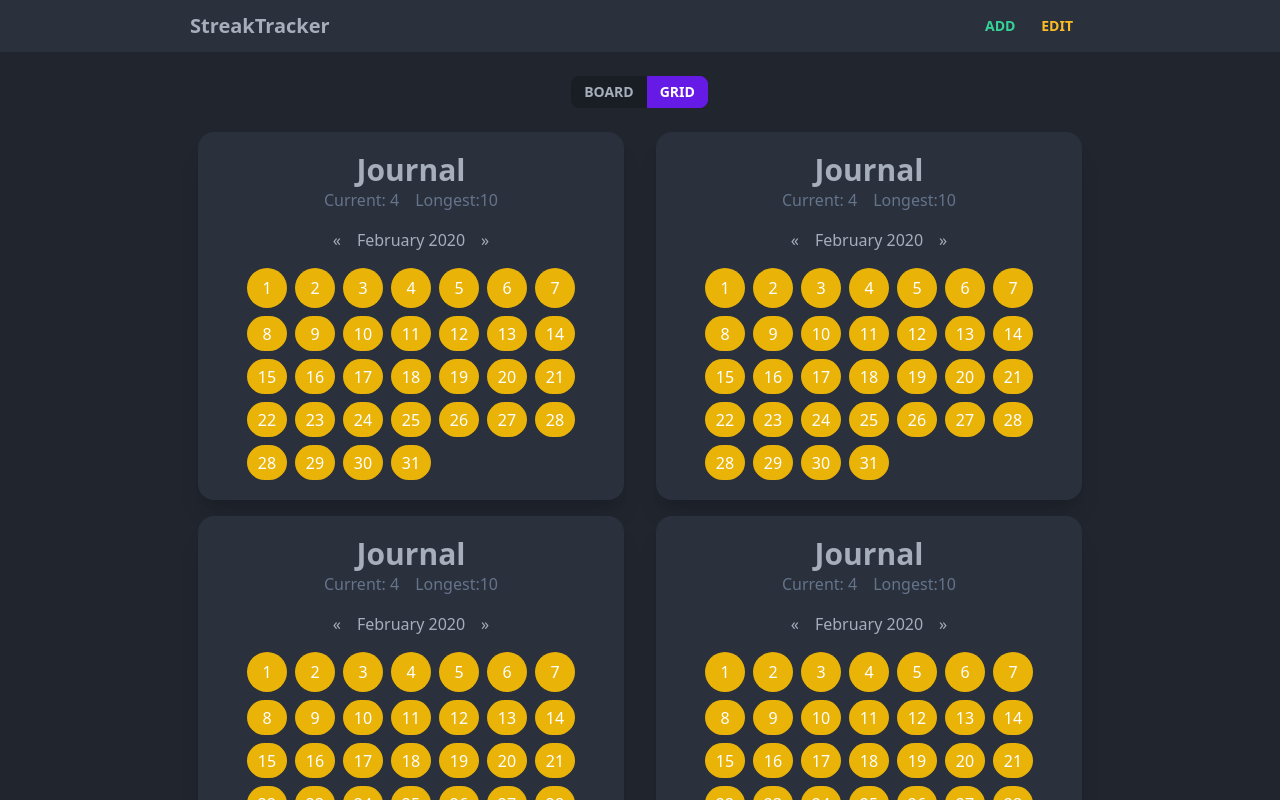
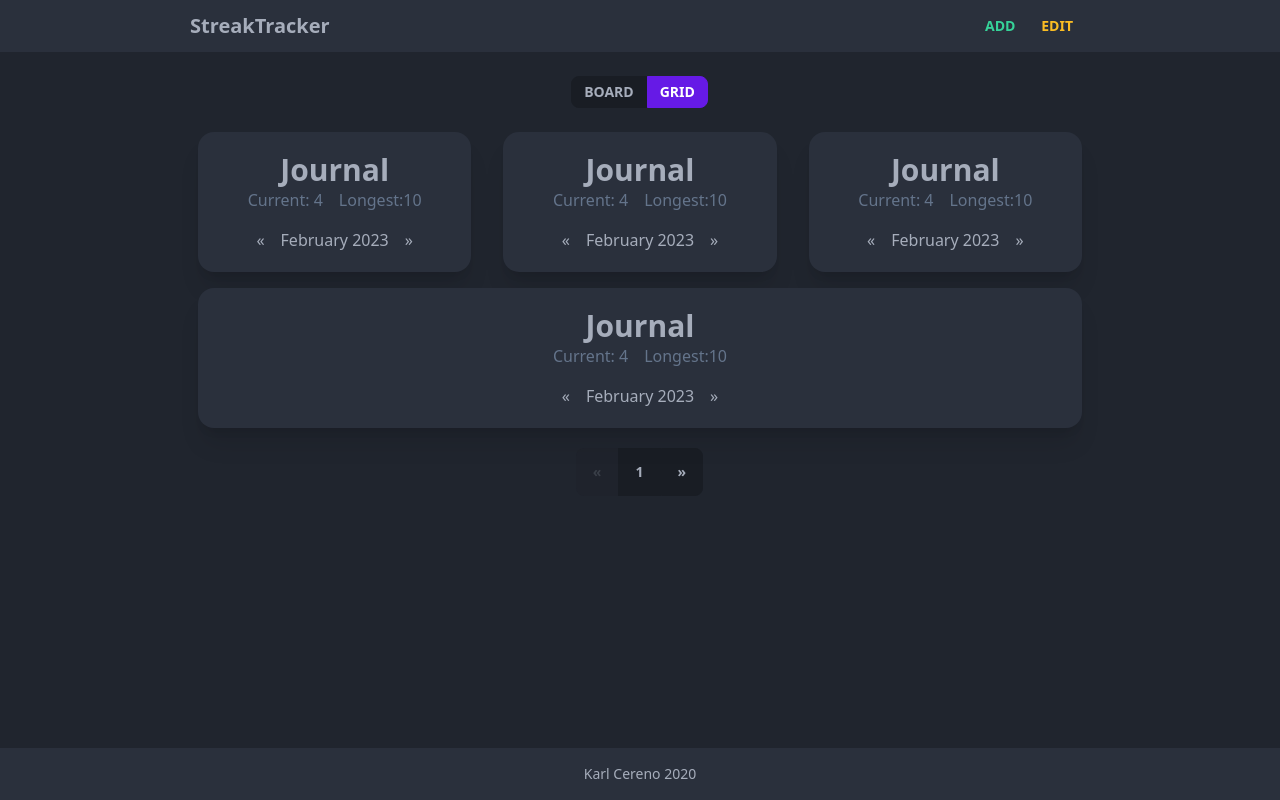
Before and after one commit to kcereno/streaks-habit-tracker, a React (Create React App) app: page / in a window 1280 px wide. Both pictures are taken after a click on the button "GRID". Shown: the top 800 px of the page. Built offline with nearby package versions, Linux system fonts and the light colour scheme.

Commit message:
Finish calendar control logic in HabitGridItem

```diff
--- /dev/null
+++ b/src/components/Calendar/Calender.tsx
@@ -0,0 +1,7 @@
+import React from 'react';
+
+function Calender() {
+  return <div>Calender</div>;
+}
+
+export default Calender;
--- a/src/components/HabitGridItem/HabitGridItem.tsx
+++ b/src/components/HabitGridItem/HabitGridItem.tsx
@@ -1,14 +1,41 @@
+/* eslint-disable @typescript-eslint/no-unused-expressions */
+/* eslint-disable max-len */
+/* eslint-disable @typescript-eslint/no-unused-vars */
 /* eslint-disable react/button-has-type */
-import { useContext } from 'react';
+import { useContext, useState, useEffect } from 'react';
 import AppContext from '../../store/AppContext/app-context';
+
+import { months } from '../../data/data';
 
 function HabitGridItem() {
   const { editMode } = useContext(AppContext);
+  const [monthNumber, setMonthNumber] = useState(0);
+  const [year, setYear] = useState(2023);
 
-  const days: number[] = [
-    1, 2, 3, 4, 5, 6, 7, 8, 9, 10, 11, 12, 13, 14, 15, 16, 17, 18, 19, 20, 21,
-    22, 23, 24, 25, 26, 27, 28, 29, 30, 31,
-  ];
+  useEffect(() => {
+    const today = new Date();
+    setMonthNumber(today.getMonth());
+    setYear(today.getFullYear());
+  }, []);
+
+  const handlePrevMonthButtonClick = () => {
+    if (monthNumber === 0) {
+      setMonthNumber(11);
+      setYear(year - 1);
+    } else {
+      setMonthNumber(monthNumber - 1);
+    }
+  };
+
+  const handleNextMonthButtonClick = () => {
+    if (monthNumber === 11) {
+      setMonthNumber(0);
+      setYear(year + 1);
+    } else {
+      setMonthNumber(monthNumber + 1);
+    }
+  };
+
   return (
     <div className="card card-compact grow w-full bg-base-100 shadow-xl mx-2 tablet:w-auto">
       {editMode && (
@@ -29,12 +56,16 @@ function HabitGridItem() {
         <div className="mt-4 ">
           {/* Calendar Controls */}
           <div className="flex justify-center gap-4">
-            <button className="">«</button>
-            <div className="text-center">February 2020</div>
-            <button className="">»</button>
+            <button className="" onClick={handlePrevMonthButtonClick}>
+              «
+            </button>
+            <div className="text-center">{`${months[monthNumber]} ${year}`}</div>
+            <button className="" onClick={handleNextMonthButtonClick}>
+              »
+            </button>
           </div>
           {/* Grid Calendar */}
-          <div className="flex justify-center mt-2">
+          {/* <div className="flex justify-center mt-2">
             <div className="flex flex-col gap-2 text-center text-white mt-2">
               <div className="flex flex-wrap gap-2">
                 {days
@@ -100,7 +131,7 @@ function HabitGridItem() {
                 })}
               </div>
             </div>
-          </div>
+          </div> */}
         </div>
       </div>
     </div>
--- a/src/data/data.tsx
+++ b/src/data/data.tsx
@@ -105,3 +105,18 @@ const mockHabits: HabitI[] = [
 ];
 
 export default mockHabits;
+
+export const months = [
+  'January',
+  'February',
+  'March',
+  'April',
+  'May',
+  'June',
+  'July',
+  'August',
+  'September',
+  'October',
+  'November',
+  'December',
+];
--- a/src/utils/functions.ts
+++ b/src/utils/functions.ts
@@ -1,4 +1,5 @@
 /* eslint-disable import/prefer-default-export */
+import { months } from '../data/data';
 
 export const getFrequencyText = (frequency: number): string => {
   if (frequency === 1) return 'Once a day';
@@ -6,3 +7,5 @@ export const getFrequencyText = (frequency: number): string => {
 
   return `${frequency} times a day`;
 };
+
+export const getCurrentMonth = () => months[new Date().getMonth()];
```
